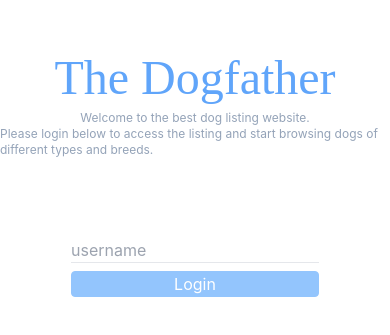
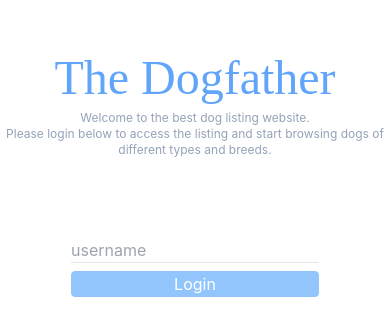
Before and after one commit to Imran-Sehic/the-dogfather, a React (Create React App) app: page /login in a window 390 px wide. Shown: the part 247-582 px from the top of the page. Built offline with nearby package versions, Linux system fonts and the light colour scheme.

Commit message:
fix: small UI fixes

```diff
--- a/src/components/ListingCard.tsx
+++ b/src/components/ListingCard.tsx
@@ -31,7 +31,7 @@ export const ListingCard: React.FC<ListingCardInterface> = ({
 
   return (
     <div
-      className="border-b-2 border-b-blue-400 p-2 shadow-xl cursor-pointer transition rounded-t hover:bg-blue-100"
+      className="border border-b-2 border-b-blue-400 p-2 shadow-xl cursor-pointer transition rounded-t hover:bg-blue-100"
       onClick={() => setShowPersonalities(!showPersonalities)}
     >
       <div className="flex items-start gap-2">
--- a/src/components/Sidebar.tsx
+++ b/src/components/Sidebar.tsx
@@ -37,10 +37,12 @@ export const Sidebar: React.FC<SidebarInterface> = ({
       <div className="flex gap-2 border-b p-3">
         <UserCircleIcon className="w-4" />
         <p>{username}</p>
-        <XMarkIcon
-          className="w-4 ml-auto text-white"
-          onClick={() => setIsOpen(false)}
-        />
+        {isMobile && (
+          <XMarkIcon
+            className="w-4 ml-auto text-white"
+            onClick={() => setIsOpen(false)}
+          />
+        )}
       </div>
       <div className="flex flex-col gap-3 pt-5 text-xl">
         <Link
--- a/src/views/Login.tsx
+++ b/src/views/Login.tsx
@@ -10,7 +10,7 @@ export const Login: React.FC = () => {
   return (
     <div className="flex h-[100vh] justify-center items-center">
       <div className="flex flex-col items-center">
-        <div className="flex flex-col mb-20 items-center">
+        <div className="flex flex-col mb-20 text-center items-center">
           <h1 className="text-5xl mb-2 font-custom text-blue-400">
             The Dogfather
           </h1>
```
